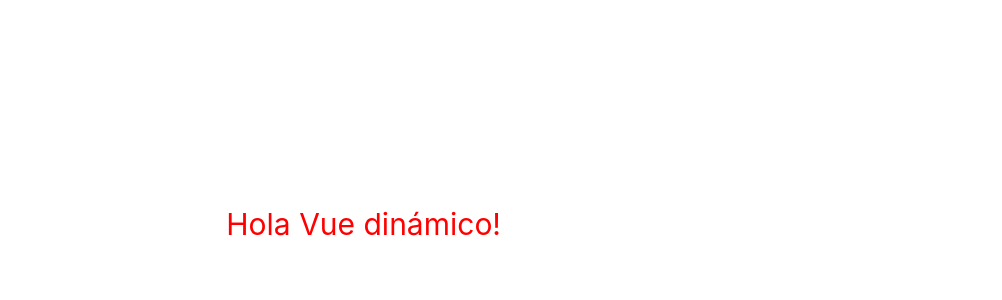
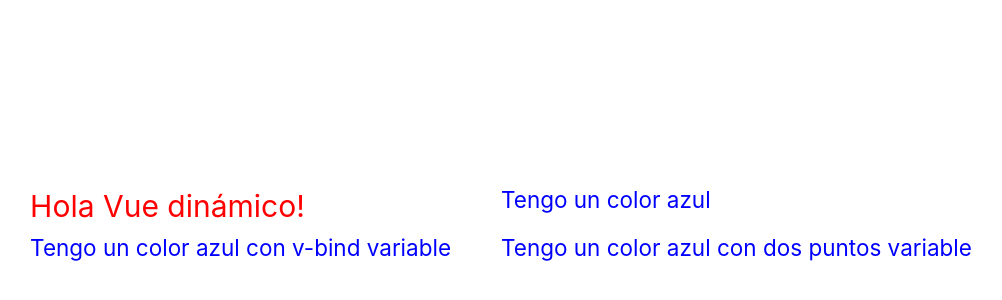
Before and after one commit to Peikor-Paco/curso-vue.js, a Vue app in the folder mi-primer-vue/: page / in a window 1280 px wide. Shown: the part 176-476 px from the top of the page, without its empty margins (139-1141 px from the left). Built offline with nearby package versions, Linux system fonts and the light colour scheme.

Commit message:
19. v-bind

```diff
--- a/mi-primer-vue/src/App.vue
+++ b/mi-primer-vue/src/App.vue
@@ -4,12 +4,19 @@
 <script setup>
 //interpolación de texto
 const name = 'Vue dinámico';
+// v-bind permite comunicar le script y el template en los atributos
+const styleColor = "color: blue";
 </script>
 
 <!-- template puede renderizar todo el componente html -->
 <template>
   <!-- llamamos el contenido de la constante {{name}} -->
   <h1>Hola {{name}}!</h1>
+  <h2 style="color: blue">Tengo un color azul</h2>
+  <!-- añadimos el v-bind: para llamar -->
+  <h2 v-bind:style="styleColor">Tengo un color azul con v-bind variable</h2>
+  <!-- podemos dejar solo los dos punto : -->
+  <h2 :style="styleColor">Tengo un color azul con dos puntos variable</h2>
 </template>
 
 <style>
```
